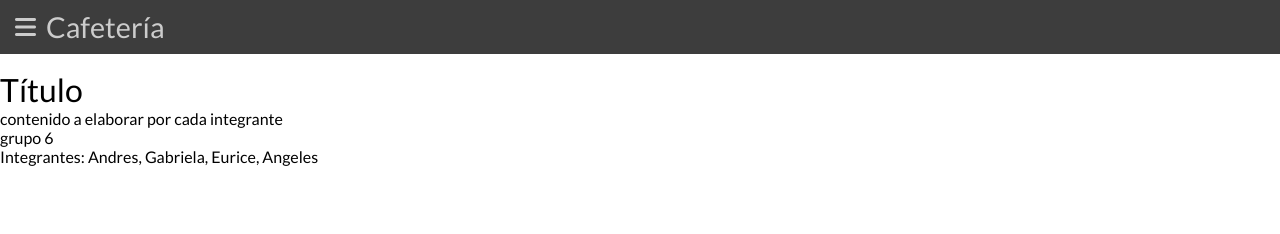
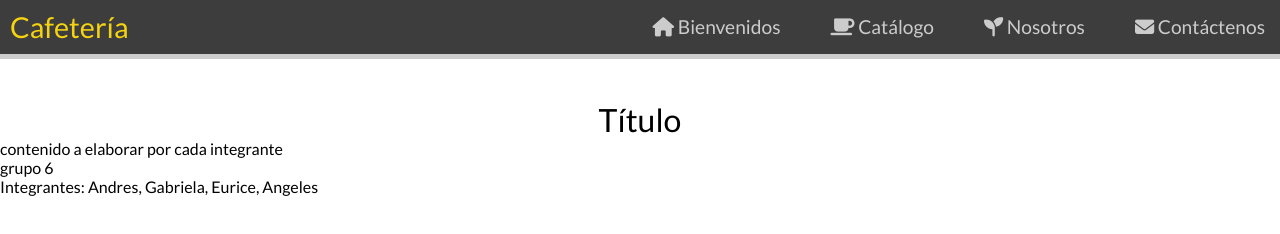
Before and after one commit to angeless399/Cafeteria-grupo6, a plain HTML site: page index.html in a window 1280 px wide. Drawn offline with Linux system fonts and the light colour scheme.

Commit message:
menu completo

```diff
--- a/css/estilos-gral.css
+++ b/css/estilos-gral.css
@@ -10,12 +10,14 @@
 :root {
     --color-principal: rgb(61, 61, 61);
     --color-secundario: rgb(204, 204, 204);
-    --acento: rgb(0, 128, 0);
+    --acento: rgb(245, 211, 16);
     --transparencia: rgba(61, 61, 61, 0.8);
 }
 
 body {
-    margin-top: 70px;
+    margin-top: 100px;
 }
 
-/*menu*/
+h1 {
+    text-align: center;
+}
--- a/css/menu.css
+++ b/css/menu.css
@@ -12,7 +12,8 @@ nav label {
     width: 100%;
     background-color: var(--color-principal);
     color: var(--color-secundario);
-    padding: 5px;
+    border-left: 5px solid var(--acento);
+    padding: 10px;
 
     display: flex;
     flex-direction: row;
@@ -21,10 +22,12 @@ nav label {
 nav .btn {
     padding: 10px;
     font-size: 1.5em;
+    cursor: pointer;
 }
 
 nav span {
     font-size: 1.8em;
+    color: var(--acento)
 }
 
 nav #open-menu {
@@ -40,18 +43,52 @@ nav .link {
     display: flex;
     flex-direction: column;
     background: var(--transparencia);
+    border-left: 5px solid var(--acento);
     margin-left: -60%;
     transition: all 0.5s;
+}
+
+
+nav .link a {
+    color: var(--color-secundario);
+    text-decoration: none;
+    font-size: 1.2em;
+    /* margin-left: 15px; */
+    padding: 15px;
+    border-top: 1px solid var(--color-secundario);
 }
 
 nav #open-menu:checked ~ .link{
     margin-left: 0;
 }
 
+@media screen and (min-width: 800px) {
+    nav {
+        flex-direction: row;
+        justify-content: space-between;
+        border-bottom: 5px solid var(--color-secundario);
+    }
+    nav label {
+        border-left: 0;
+    }
+    nav .btn {
+        display: none;
+    }
+    nav .link {
+        flex-direction: row;
+        gap: 20px;
+        text-align: center;
+        width: auto;
+        border-left: 0;
+        background: var(--color-principal);
+    }
+
 nav .link a {
-    color: var(--color-secundario);
-    text-decoration: none;
-    font-size: 1.2em;
-    padding: 15px;
-    border-top: 1px solid var(--color-secundario);
+    border-top: 0;
 }
+
+nav .link a:hover {
+    color: var(--acento);
+    border-bottom: 5px solid var(--acento);
+}
+}
--- a/index.html
+++ b/index.html
@@ -23,10 +23,10 @@
 
 
             <div class="link">
-                <a href="index.html">Bienvenidos</a>
-                <a href="catalogo.html">Catálogo</a>
-                <a href="nosotros.html">Nosotros</a>
-                <a href="contacto.html">Contactenos</a>
+                <a href="index.html"><i class="fa-solid fa-house"></i> Bienvenidos</a>
+                <a href="catalogo.html"><i class="fa-solid fa-mug-saucer"></i> Catálogo</a>
+                <a href="nosotros.html"><i class="fa-solid fa-seedling"></i> Nosotros</a>
+                <a href="contacto.html"><i class="fa-solid fa-envelope"></i> Contáctenos</a>
             </div>
         </nav>
     </header>
```
